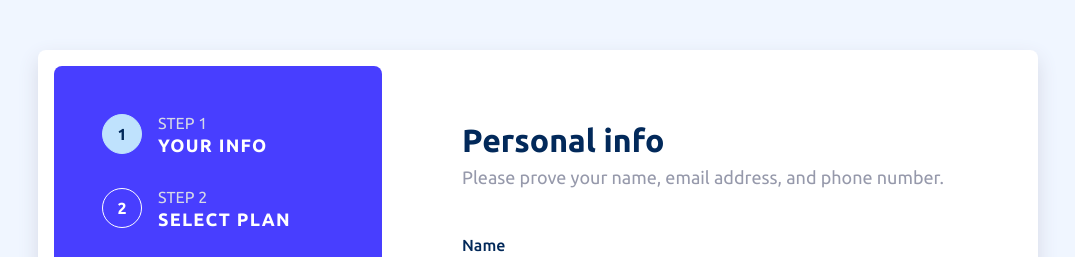
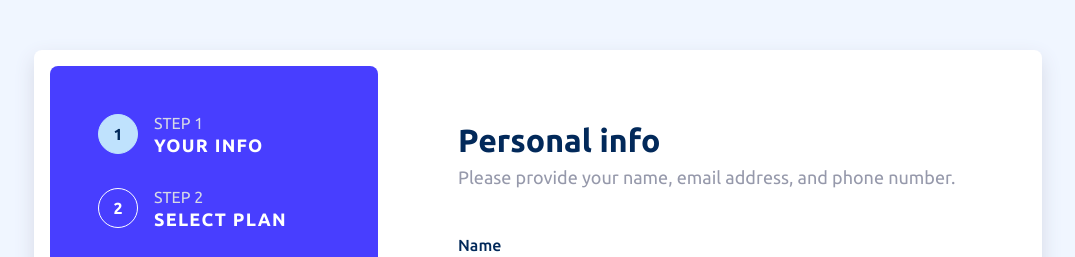
Before and after one commit to vdesimone/multi-step-form, a React (Vite) app: page / in a window 1280 px wide. Shown: the top 257 px of the page, without its empty margins (102-1177 px from the left). Built offline with nearby package versions, Linux system fonts and the light colour scheme.

Commit message:
Fix minor issues across multiple components: - Correct grammatical error in `Step1` - Add meta description to improve SEO - Increase width of `.form-container` - Remove unnecessary `console.log` statements in `MultiStepForm` and `Step4`

```diff
--- a/index.html
+++ b/index.html
@@ -2,8 +2,8 @@
 <html lang="en">
   <head>
     <meta charset="UTF-8" />
-    <link rel="icon" type="image/svg+xml" href="/vite.svg" />
     <meta name="viewport" content="width=device-width, initial-scale=1.0" />
+    <meta name="description" content="Enhance your gaming experience today by filling out our multi-step form! Select your plan, add-ons, and review your tailored package in one seamless process. Get started now and unlock the ultimate gaming experience!">
     <title>Multi-Step Form</title>
     <link rel="preconnect" href="https://fonts.googleapis.com">
     <link rel="preconnect" href="https://fonts.gstatic.com" crossorigin>
--- a/src/components/MultiStepForm.jsx
+++ b/src/components/MultiStepForm.jsx
@@ -73,7 +73,6 @@ function MultiStepForm() {
 
   const handleSubmit = (e) => {
     e.preventDefault();
-    console.log(formData);
     setStep(step + 1);
   };
 
--- a/src/components/Step1.jsx
+++ b/src/components/Step1.jsx
@@ -6,7 +6,7 @@ function Step1({ formData, errors, handleInputChange, handleNext, isTouched }) {
     <div className="step-container">
       <form>
         <h2>Personal info</h2>
-        <p>Please prove your name, email address, and phone number.</p>
+        <p>Please provide your name, email address, and phone number.</p>
 
         <div className="input-group">
           <div>
--- a/src/components/Step4.jsx
+++ b/src/components/Step4.jsx
@@ -35,7 +35,6 @@ function Step4({ formData, handleChangeButton, handleBack, handleSubmit }) {
 
             {addOns.map((addOnId) => {
               const addOn = options.find((option) => option.id === Number(addOnId));
-              console.log(addOn)
               if (!addOn) return null;
 
               return (
--- a/src/index.css
+++ b/src/index.css
@@ -45,7 +45,7 @@ body {
   border-radius: 0.5rem;
   box-shadow: 0px 8px 20px var(--light-gray);
   height: min(90%, 43.75rem);
-  width: min(95%, 62.5rem);
+  width: min(95%, 63rem);
   display: flex;
   gap: 1rem;
   justify-content: space-between;
```
